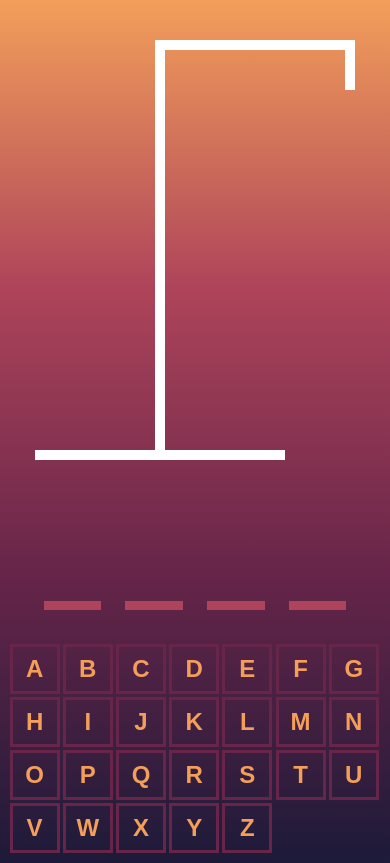
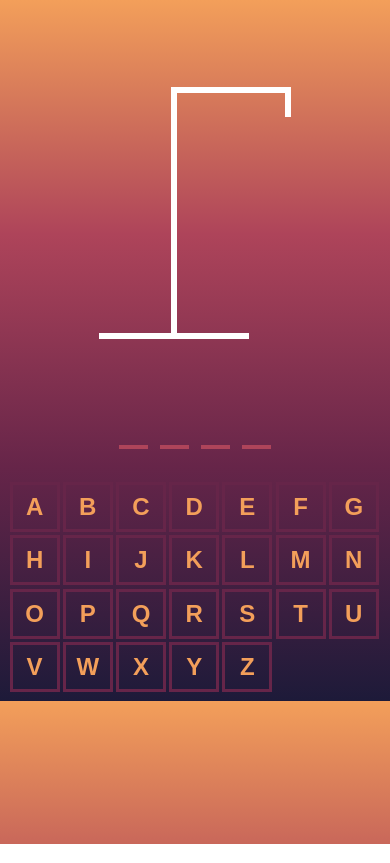
Before and after one commit to MaxOgnenoi/hangman, a React (Vite) app: page / in a window 390 px wide. Built offline with nearby package versions, Linux system fonts and the light colour scheme.

Commit message:
fix small screens

```diff
--- a/package.json
+++ b/package.json
@@ -7,8 +7,7 @@
     "dev": "vite",
     "build": "tsc && vite build",
     "lint": "eslint . --ext ts,tsx --report-unused-disable-directives --max-warnings 0",
-    "preview": "vite preview",
-    "start": "node server.js"
+    "preview": "vite preview"
   },
   "dependencies": {
     "express": "^4.18.2",
--- /dev/null
+++ b/src/HangmanDrawing.module.css
@@ -0,0 +1,16 @@
+/* HangmanDrawing.module.css */
+
+.hangmanDrawing {
+    position: relative;
+  }
+
+  /* Additional styling for smaller screens */
+  @media only screen and (max-width: 767px) {
+    .hangmanDrawing {
+      transform: scale(0.6);
+      transform-origin: center;
+      gap: .5rem;
+      margin-bottom: -4rem;
+      margin-top: -10%;
+    }
+  }
--- a/src/HangmanDrawing.tsx
+++ b/src/HangmanDrawing.tsx
@@ -1,3 +1,6 @@
+import React from "react";
+import styles from "./HangmanDrawing.module.css";
+
 const HEAD = (
     <div style={{
         width: "50px",
@@ -78,11 +81,13 @@ const BODY_PARTS = [HEAD, BODY, RIGHT_ARM, LEFT_ARM, RIGHT_LEG, LEFT_LEG]
 type HangmanDrawingProps = { numberOfGuesses: number }
 
 export function HangmanDrawing({ numberOfGuesses }: HangmanDrawingProps) {
-    return <div style={{ position: "relative" }}>
+    return (
+        <div className={styles.hangmanDrawing}>
             {BODY_PARTS.slice(0, numberOfGuesses)}
             <div style={{ height: "50px", width: "10px", background: "white", top: 0, right: 0, position: "absolute" }} />
             <div style={{ height: "10px", width: "200px", background: "white", marginLeft: "120px" }} />
             <div style={{ height: "400px", width: "10px", background: "white", marginLeft: "120px" }} />
             <div style={{ height: "10px", width: "250px", background: "white" }} />
         </div>
+    );
 }
--- /dev/null
+++ b/src/HangmanWord.module.css
@@ -0,0 +1,17 @@
+/* HangmanWord.module.css */
+
+.hangmanWord {
+    display: flex;
+    gap: 0.25em;
+    font-size: 6rem;
+    font-weight: bold;
+    text-transform: uppercase;
+    font-family: monospace;
+  }
+
+  /* Additional styling for smaller screens */
+  @media only screen and (max-width: 767px) {
+    .hangmanWord {
+      font-size: 3rem;
+    }
+  }
--- a/src/HangmanWord.tsx
+++ b/src/HangmanWord.tsx
@@ -1,25 +1,29 @@
-type HangmanDrawingProps = {
-    guessedLetters: string[]
-    wordToGuess: string
-    reveal?: boolean
-}
+// HangmanWord.tsx
 
-export function HangmanWord({ guessedLetters, wordToGuess, reveal = false }: HangmanDrawingProps) {
+import React from "react";
+import styles from "./HangmanWord.module.css";
 
-    return <div style={{
-        display: "flex", gap: ".25em", fontSize: "6rem", fontWeight: "bold", textTransform: "uppercase", fontFamily: "monospace"
-    }}>
+type HangmanWordProps = {
+  guessedLetters: string[];
+  wordToGuess: string;
+  reveal?: boolean;
+};
+
+export function HangmanWord({ guessedLetters, wordToGuess, reveal = false }: HangmanWordProps) {
+  return (
+    <div className={styles.hangmanWord}>
       {wordToGuess.split("").map((letter, index) => (
         <span style={{ borderBottom: ".1em solid #AE445A" }} key={index}>
           <span
             style={{
               visibility: guessedLetters.includes(letter) || reveal ? "visible" : "hidden",
-                        color:
-                            !guessedLetters.includes(letter) && reveal ? "red" : "#E8BCB9",
-                    }}>
+              color: !guessedLetters.includes(letter) && reveal ? "red" : "#E8BCB9",
+            }}
+          >
             {letter}
           </span>
         </span>
       ))}
     </div>
+  );
 }
```
Lines whose indentation alone changed are shown as unchanged.
